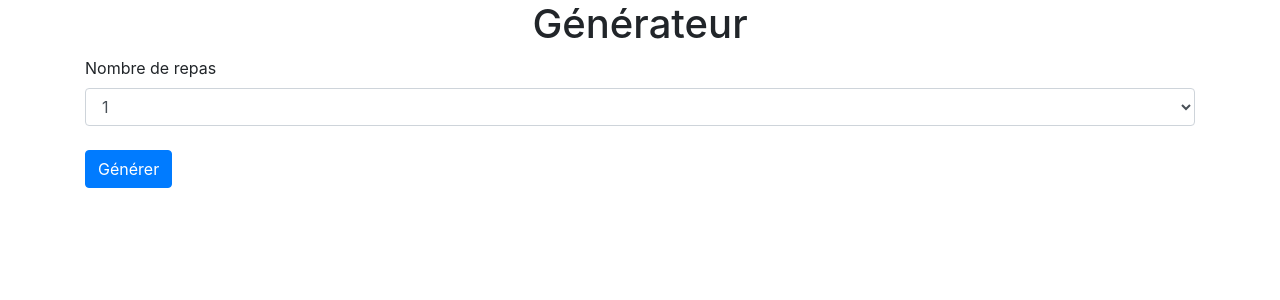
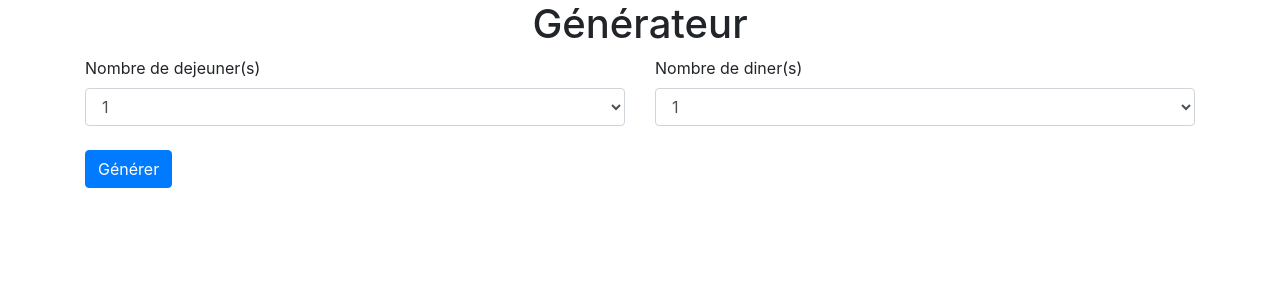
Before and after one commit to mdomore/recettes, a Flask app: page /week in a window 1280 px wide. Shown: the part 56-356 px from the top of the page. Run offline with Flask 2, Linux system fonts and the light colour scheme; a user stored in the database is signed in; some libraries are stand-ins or nearby versions.

Commit message:
Generate separate lunch and diner.

```diff
--- a/website/templates/week.html
+++ b/website/templates/week.html
@@ -2,17 +2,35 @@
 {% block title %}Home{% endblock %}
 {% block content %}
 <h1 align="center">Générateur</h1>
-{% if meal_list is defined %}
-    {% for meal in meal_list %}
+{% if dej_list is defined or din_list is defined %}
+    <div class="row">
+    {% if dej_list is defined %}
+        <div class="col">
+        <h5>Déjeuner(s)</h5>
+        {% for dej in dej_list %}
             <ul class="list-group">
-            <li class="list-group-item">{{ meal.data }}</li>
+                <li class="list-group-item">{{ dej.data }}</li>
             </ul>
         {% endfor %}
+        </div>
+    {% endif %}
+    {% if din_list is defined %}
+        <div class="col">
+        <h5>Diner(s)</h5>
+        {% for din in din_list %}
+            <ul class="list-group">
+                <li class="list-group-item">{{ din.data }}</li>
+            </ul>
+        {% endfor %}
+        </div>
+    {% endif %}
 {% else %}
     <form method="POST">
         <div class="form-group">
-            <label for="nbmeal">Nombre de repas</label>
-            <select class="form-control" id="nbmeal" name="nbmeal">
+            <div class="row">
+                <div class="col">
+                    <label for="nbdej">Nombre de dejeuner(s)</label>
+                    <select class="form-control" id="nbdej" name="nbdej">
                         <option value="1">1</option>
                         <option value="2">2</option>
                         <option value="3">3</option>
@@ -20,14 +38,21 @@
                         <option value="5">5</option>
                         <option value="6">6</option>
                         <option value="7">7</option>
-                <option value="8">8</option>
-                <option value="9">9</option>
-                <option value="10">10</option>
-                <option value="11">11</option>
-                <option value="12">12</option>
-                <option value="13">13</option>
-                <option value="14">14</option>
                     </select>
+                </div>
+                <div class="col">
+                    <label for="nbdin">Nombre de diner(s)</label>
+                    <select class="form-control" id="nbdin" name="nbdin">
+                        <option value="1">1</option>
+                        <option value="2">2</option>
+                        <option value="3">3</option>
+                        <option value="4">4</option>
+                        <option value="5">5</option>
+                        <option value="6">6</option>
+                        <option value="7">7</option>
+                    </select>
+                </div>
+            </div>
             <br />
             <div>
                 <button type="submit" class="btn btn-primary">Générer</button>
--- a/website/views.py
+++ b/website/views.py
@@ -35,12 +35,23 @@ def home():
 @login_required
 def week():
     if request.method == 'POST':
-        nb_of_meal = int(request.form.get('nbmeal'))
+        dej = []
+        din = []
+        nbdej = int(request.form.get('nbdej'))
+        nbdin = int(request.form.get('nbdin'))
         meals = Meal.query.all()
 
-        meal_list = random.sample(meals, nb_of_meal)
+        for meal in meals:
+            for tag in meal.tags:
+                if tag.value == 'dejeuner':
+                    dej.append(meal)
+                if tag.value == 'diner':
+                    din.append(meal)
 
-        return render_template('week.html', user=current_user, meal_list=meal_list)
+        dej_list = random.sample(dej, nbdej)
+        din_list = random.sample(din, nbdin)
+
+        return render_template('week.html', user=current_user, dej_list=dej_list, din_list=din_list)
 
     return render_template('week.html', user=current_user)
 
```
Also changed, not shown: website/templates/login.html (+6 -8 lines). Lines whose indentation alone changed are shown as unchanged.
